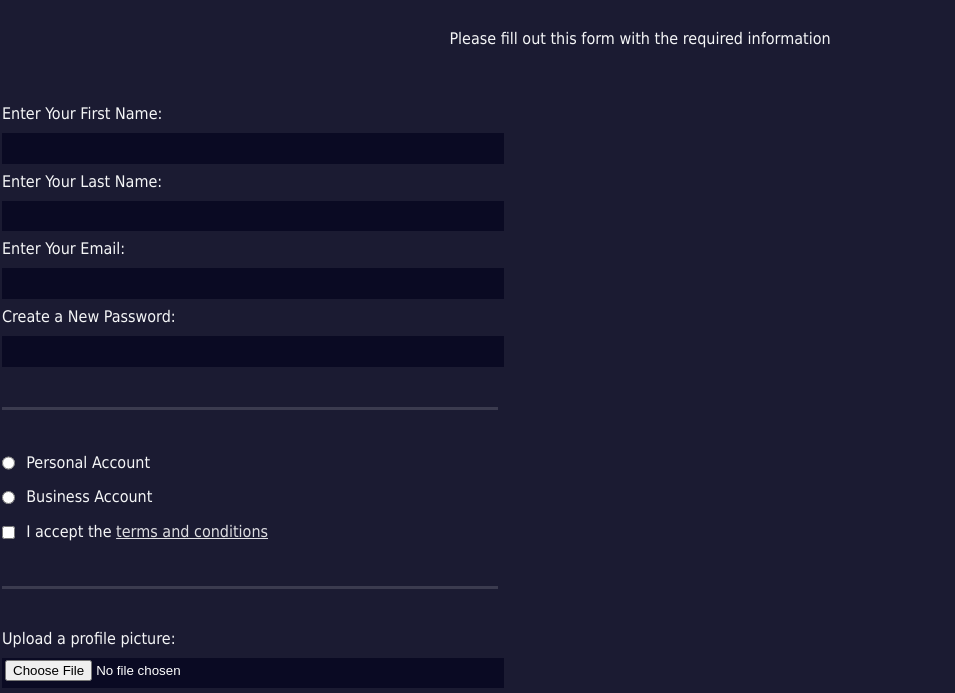
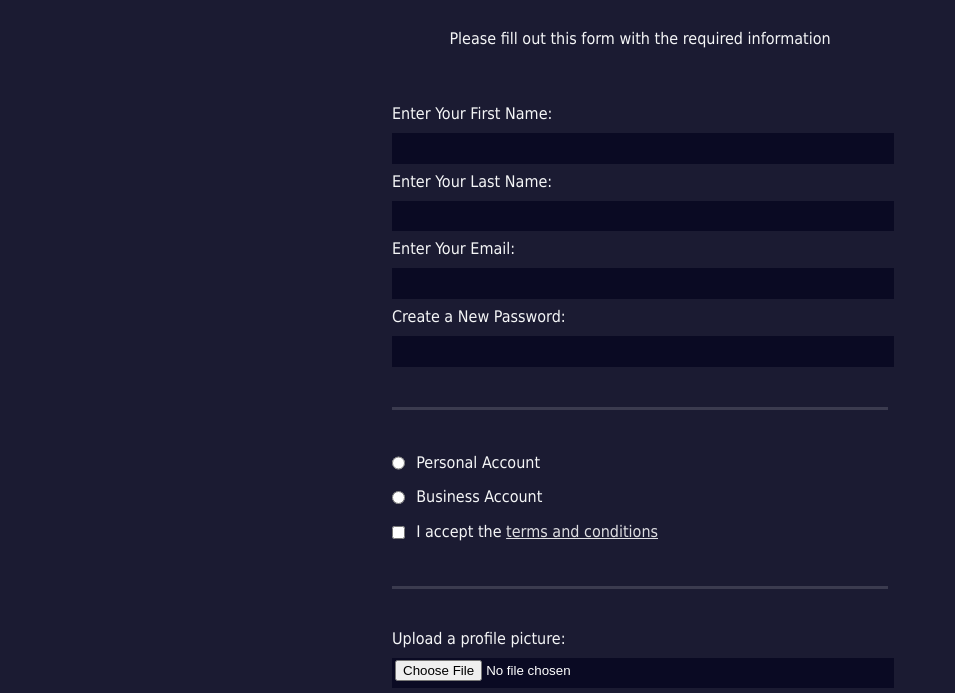
Before and after one commit to angelcrowe/Registration_Form, a plain HTML site: page index.html in a window 1280 px wide. Shown: the part 73-766 px from the top of the page, without its empty margins (0-955 px from the left). Drawn offline with Linux system fonts and the light colour scheme.

Commit message:
fixed alignment bug

```diff
--- a/styles.css
+++ b/styles.css
@@ -16,7 +16,7 @@ body { /* Sets body element's width to 100% of its parent and height to 100% of
   form {
     width: 60vw; /* Set the form width to 60% of the viewport width. */
     max-width: 500px; /* limits the width */
-    min-width: 300px; /* limits the width *
+    min-width: 300px; /* limits the width */
     margin: 0 auto; /* Center-algn the forms within its container */
     padding-bottom: 2em;
   }
```
